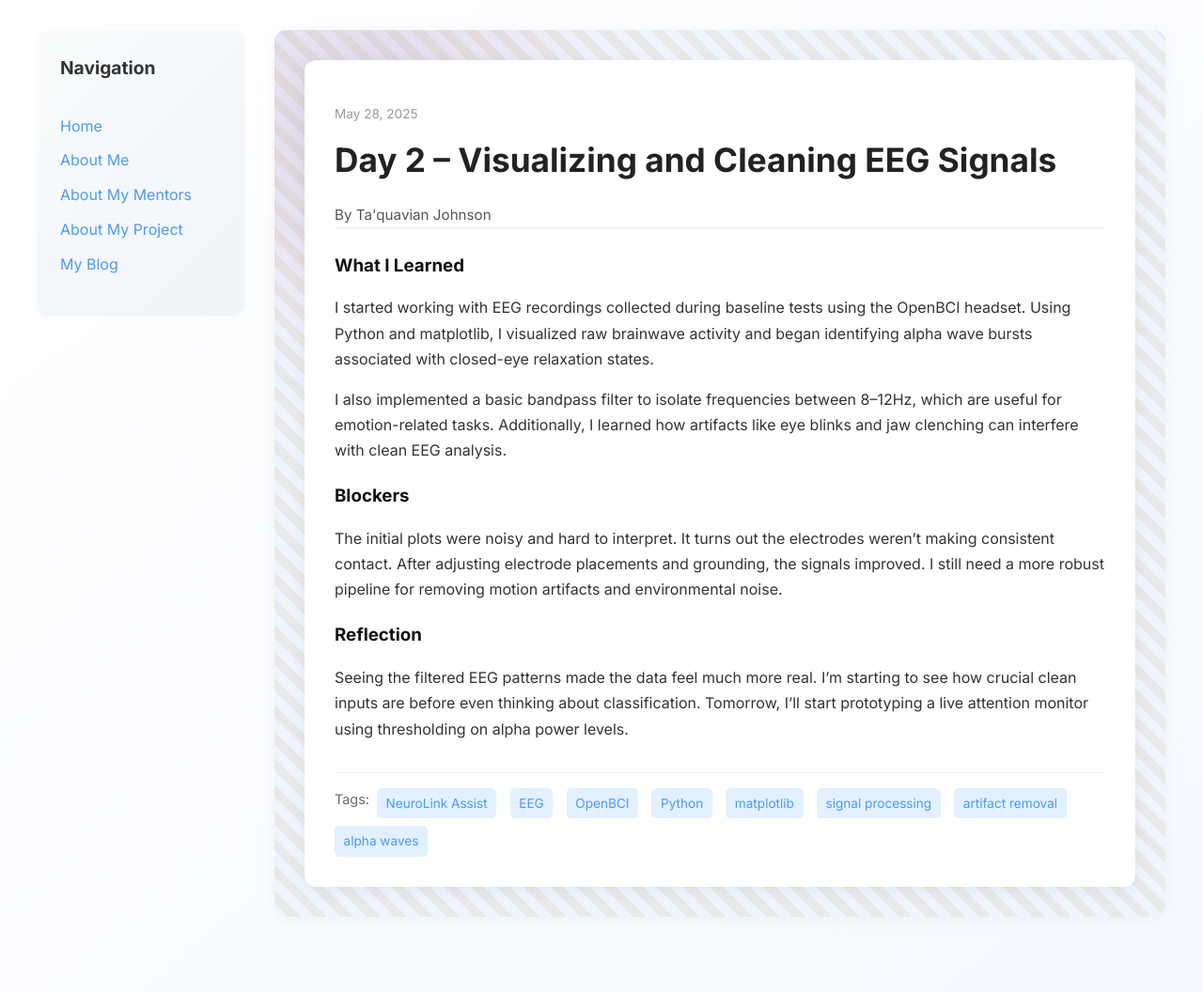
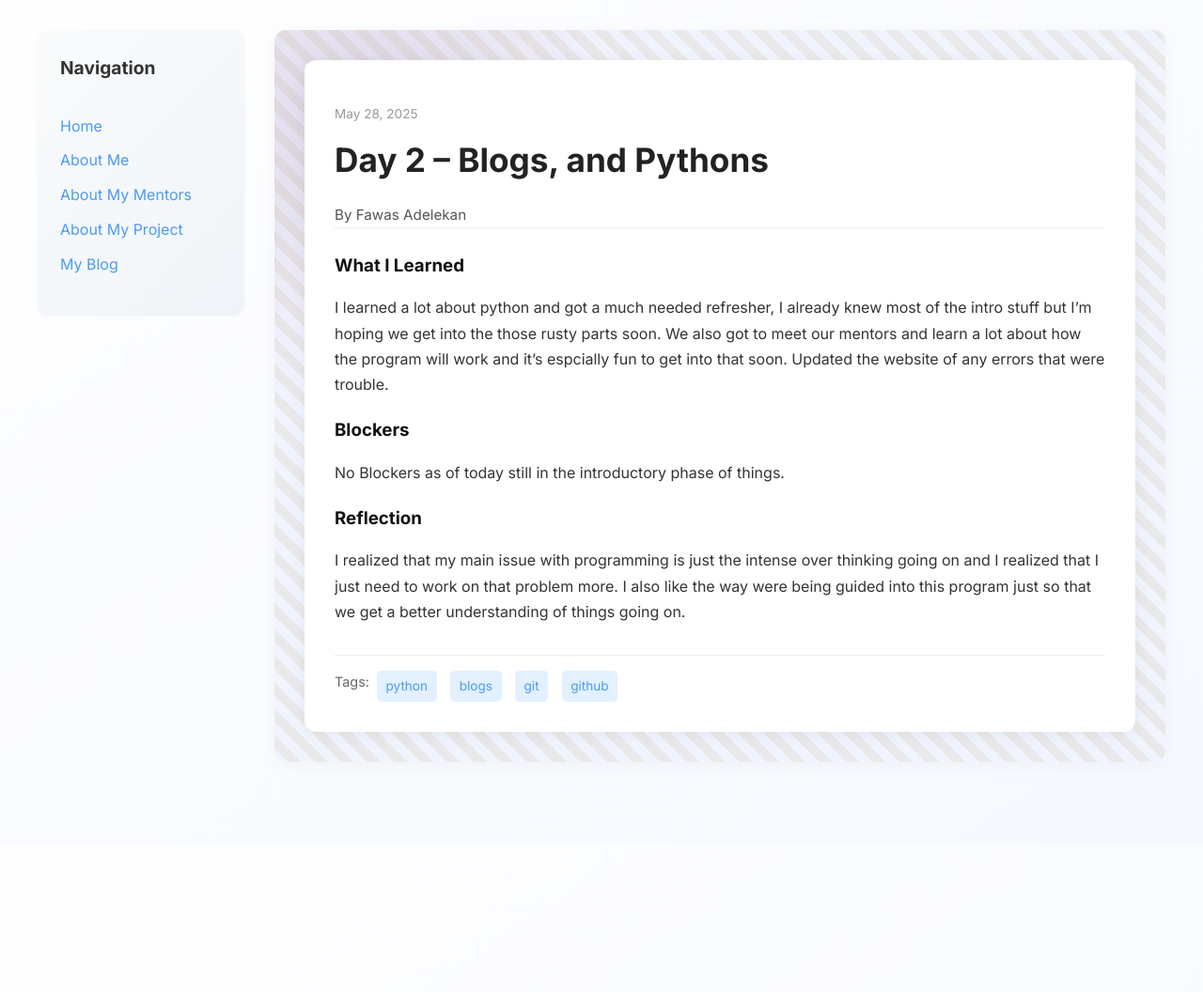
Before and after one commit to ForrestAj/ForrestAj.github.io, a Jekyll site: the page built from _posts/2025-05-28-day-2.md, in a window 1280 px wide. Shown: the whole page at 94% size. Built offline with Jekyll 4.4.1, drawn with Linux system fonts in a browser that asks for light colours; after the commit the page ends 900 px from its top, so only the background shows below that.

Commit message:
Update 2025-05-28-day-2.md

```diff
--- a/_posts/2025-05-28-day-2.md
+++ b/_posts/2025-05-28-day-2.md
@@ -1,19 +1,19 @@
 ---
 layout: post
-title: "Day 2 – Visualizing and Cleaning EEG Signals"
+title: "Day 2 – Blogs, and Pythons"
 date: 2025-05-28
-author: Ta'quavian Johnson
+author: Fawas Adelekan
 permalink: /day2.html
-tags: ["NeuroLink Assist", "EEG", "OpenBCI", "Python", "matplotlib", "signal processing", "artifact removal", "alpha waves"]
+tags: ["python", "blogs", "git", "github"]
 
 what_i_learned: |
-  I started working with EEG recordings collected during baseline tests using the OpenBCI headset. Using Python and matplotlib, I visualized raw brainwave activity and began identifying alpha wave bursts associated with closed-eye relaxation states.
+  I learned a lot about python and got a much needed refresher, I already knew most of the intro stuff but I'm hoping we get into the those rusty parts soon. We also got to meet our mentors and learn a lot about how the program will work and it's espcially fun to get into that soon. Updated the website of any errors that were trouble.
 
-  I also implemented a basic bandpass filter to isolate frequencies between 8–12Hz, which are useful for emotion-related tasks. Additionally, I learned how artifacts like eye blinks and jaw clenching can interfere with clean EEG analysis.
+
 
 blockers: |
-  The initial plots were noisy and hard to interpret. It turns out the electrodes weren’t making consistent contact. After adjusting electrode placements and grounding, the signals improved. I still need a more robust pipeline for removing motion artifacts and environmental noise.
+  No Blockers as of today still in the introductory phase of things.
 
 reflection: |
-  Seeing the filtered EEG patterns made the data feel much more real. I’m starting to see how crucial clean inputs are before even thinking about classification. Tomorrow, I’ll start prototyping a live attention monitor using thresholding on alpha power levels.
+  I realized that my main issue with programming is just the intense over thinking going on and I realized that I just need to work on that problem more. I also like the way were being guided into this program just so that we get a better understanding of things going on.
 ---
```
